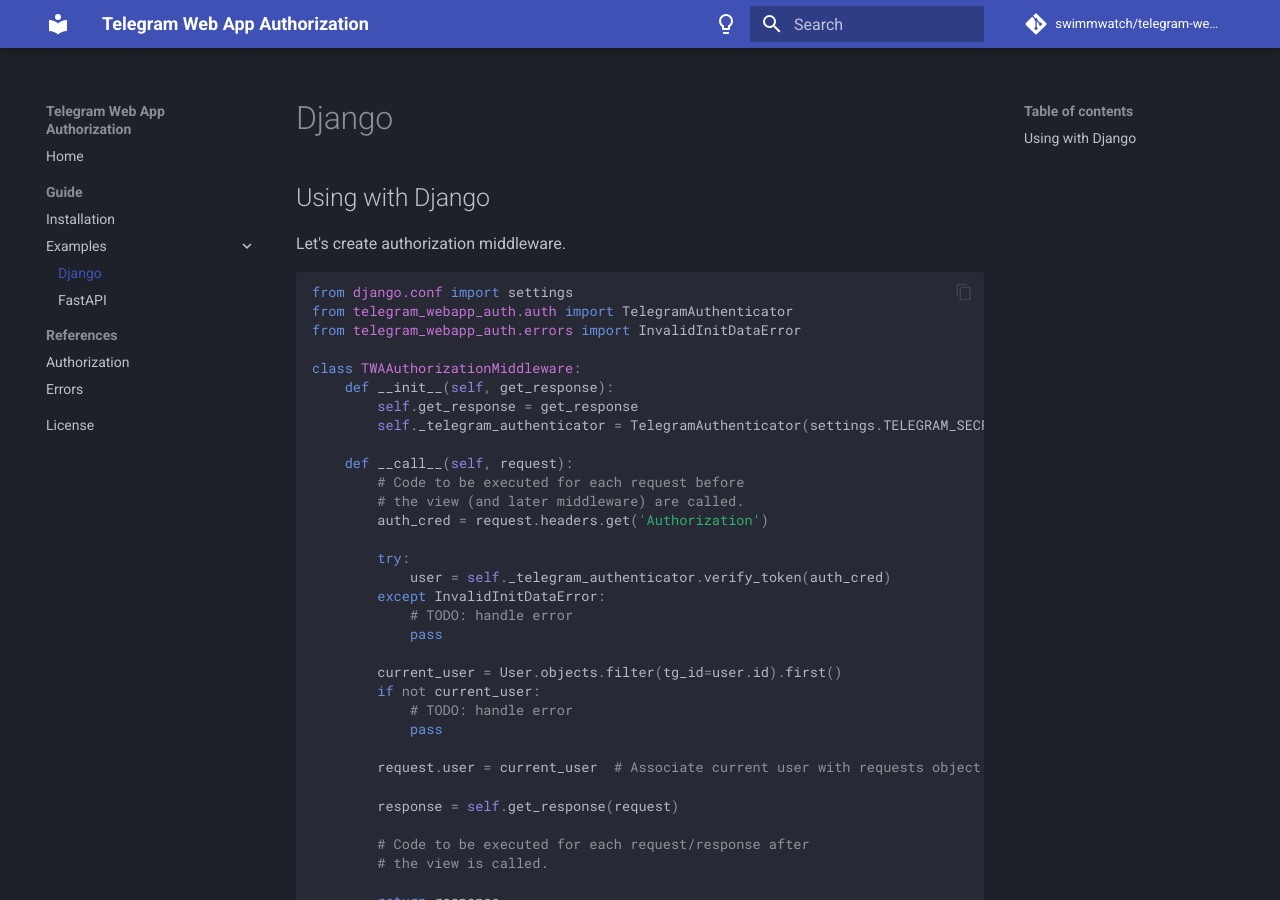
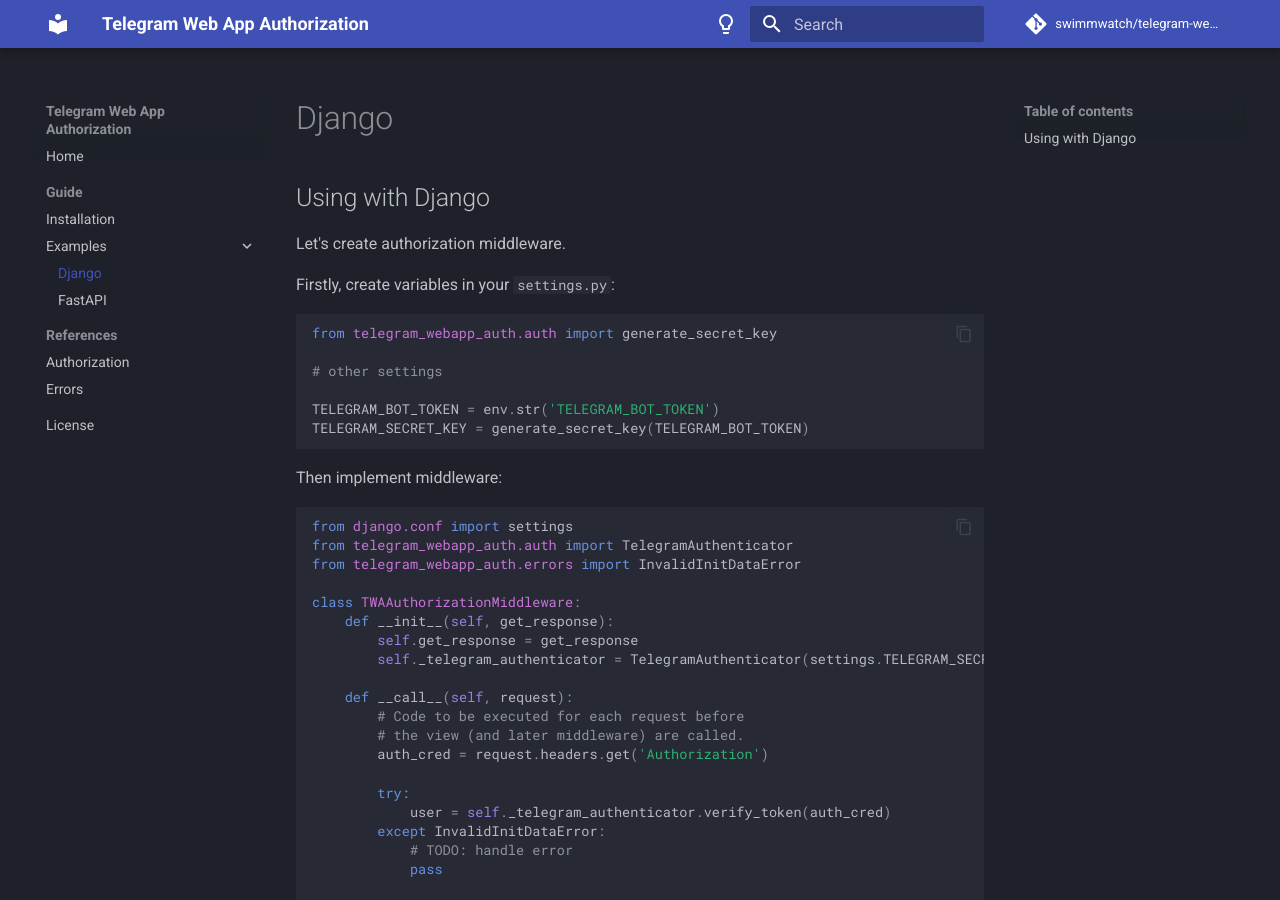
Before and after one commit to swimmwatch/telegram-webapp-auth, an MkDocs documentation site: the page built from docs/guide/examples/django.md, in a window 1280 px wide and 900 px high. Built offline with MkDocs 1.6.1 and Material for MkDocs 9.7.7, drawn with Linux system fonts in a browser that asks for light colours; comment, search, counter and statistics services are not loaded.

Commit message:
Update django example

````diff
--- a/docs/guide/examples/django.md
+++ b/docs/guide/examples/django.md
@@ -1,6 +1,17 @@
 ## Using with Django
 Let's create authorization middleware.
 
+Firstly, create variables in your `settings.py`:
+```python
+from telegram_webapp_auth.auth import generate_secret_key
+
+# other settings
+
+TELEGRAM_BOT_TOKEN = env.str('TELEGRAM_BOT_TOKEN')
+TELEGRAM_SECRET_KEY = generate_secret_key(TELEGRAM_BOT_TOKEN)
+```
+
+Then implement middleware:
 ```python
 from django.conf import settings
 from telegram_webapp_auth.auth import TelegramAuthenticator
````
